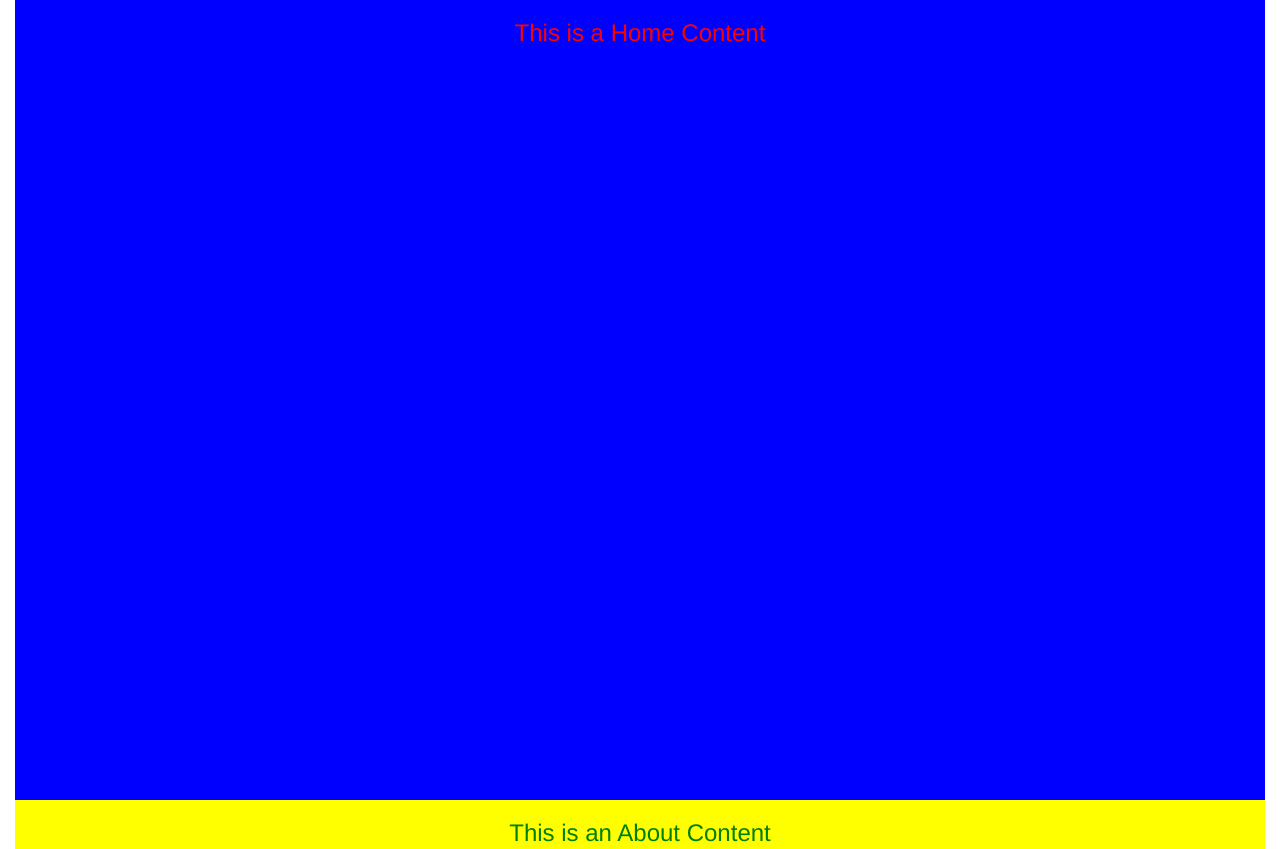
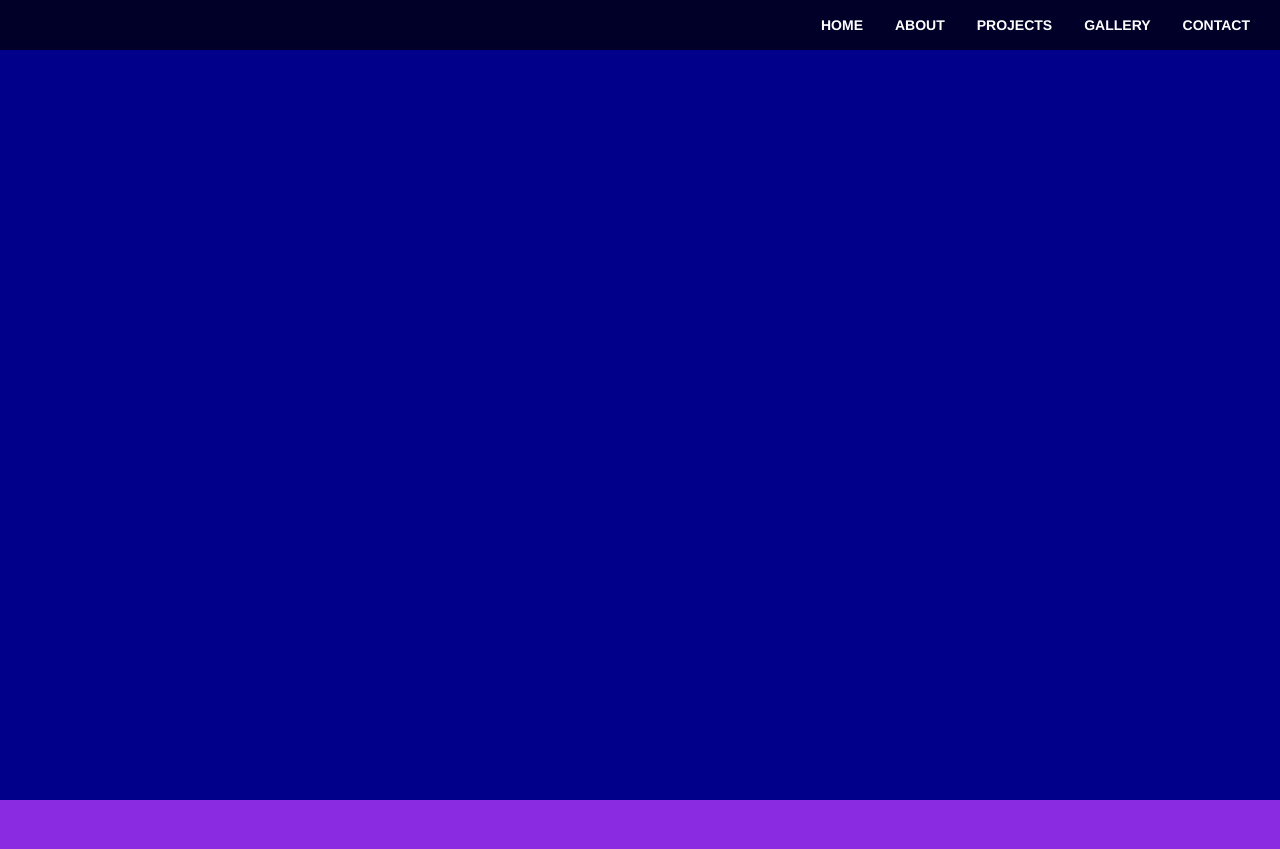
Before and after one commit to blabno/SKN-Page, a website: page app/index.html in a window 1280 px wide. Shown: the top 849 px of the page. Drawn offline with Linux system fonts and the light colour scheme.

Commit message:
Menu example added

```diff
--- a/app/app.js
+++ b/app/app.js
@@ -8,7 +8,7 @@
             restrict: 'E',
             templateUrl: 'resources/templates/home.html',
             controller: function() {
-                this.message = 'This is a Home Content';
+
             },
             controllerAs: 'homeCtrl'
         };
@@ -19,7 +19,7 @@
             restrict: 'E',
             templateUrl: 'resources/templates/about.html',
             controller: function() {
-                this.message = 'This is an About Content';
+
             },
             controllerAs: 'aboutCtrl'
         };
@@ -30,7 +30,7 @@
             restrict: 'E',
             templateUrl: 'resources/templates/projects.html',
             controller: function() {
-                this.message = 'This is a Projects Content';
+
             },
             controllerAs: 'projectsCtrl'
         };
@@ -41,7 +41,7 @@
             restrict: 'E',
             templateUrl: 'resources/templates/gallery.html',
             controller: function() {
-                this.message = 'This is a Gallery Content';
+
             },
             controllerAs: 'galleryCtrl'
         };
@@ -52,7 +52,7 @@
             restrict: 'E',
             templateUrl: 'resources/templates/contact.html',
             controller: function() {
-                this.message = 'This is a Contact Content';
+
             },
             controllerAs: 'contactCtrl'
         };
--- a/app/index.html
+++ b/app/index.html
@@ -35,8 +35,19 @@
 <script type="text/javascript" src="bower_components/jquery/dist/jquery.min.js"></script>
 <script type="text/javascript" src="resources/js/page-scripts.js"></script>
 
+<div ng-controller="ScrollController as scrollCtrl">
+    <nav class="nav-horizontal navbar-fixed-top">
+        <ul class="nav nav-pills">
+            <li><a href="#">Home</a></li>
+            <li><a href="#">About</a></li>
+            <li><a href="#">Projects</a></li>
+            <li><a href="#">Gallery</a></li>
+            <li><a href="#">Contact</a></li>
+        </ul>
+    </nav>
+</div>
+
 <!-- SPA Content -->
-<div class="container-fluid">
 <page-home class="fullscreen"></page-home>
 
 <page-about class="fullscreen"></page-about>
@@ -46,7 +57,8 @@
 <page-gallery class="fullscreen"></page-gallery>
 
 <page-contact class="fullscreen"></page-contact>
-</div>
+
 
 </body>
+
 </html>
--- a/app/resources/style/style.css
+++ b/app/resources/style/style.css
@@ -9,14 +9,44 @@
     display: table;
 }
 
+.nav-horizontal {
+    background-color: rgba(0,0,0,0.7);
+    text-transform: uppercase;
+    font-weight: bold;
+    padding-top: 5px;
+    padding-right: 15px;
+    text-align: right;
+}
+
+.nav-horizontal a {
+    color: #fff;
+}
+
+.nav > li > a:hover {
+    color: #AAA;
+    background-color: transparent;
+    text-transform: uppercase;
+}
+
+.nav > li > a:focus {
+    color: #AAA;
+    background-color: transparent;
+    text-transform: uppercase;
+}
+
+.nav-pills {
+    display: inline-block;
+}
+
+
 page-home {
-    background: blue;
-    color: red;
+    background: darkblue;
+    background-size:cover;
 }
 
 page-about {
-    background: yellow;
-    color: green
+    background: blueviolet;
+    background-size:cover;
 }
 
 page-projects {
--- a/app/resources/templates/about.html
+++ b/app/resources/templates/about.html
@@ -1,2 +1 @@
 <!-- page-about module -->
-<h3 class="text-center">{{ aboutCtrl.message }}</h3>
--- a/app/resources/templates/contact.html
+++ b/app/resources/templates/contact.html
@@ -1,2 +1 @@
 <!-- page-contact module -->
-<h3 class="text-center">{{ contactCtrl.message }}</h3>
--- a/app/resources/templates/gallery.html
+++ b/app/resources/templates/gallery.html
@@ -1,2 +1 @@
 <!-- page-gallery module -->
-<h3 class="text-center">{{ galleryCtrl.message }}</h3>
--- a/app/resources/templates/home.html
+++ b/app/resources/templates/home.html
@@ -1,2 +1 @@
 <!-- page-home module -->
-<h3 class="text-center">{{ homeCtrl.message }}</h3>
--- a/app/resources/templates/projects.html
+++ b/app/resources/templates/projects.html
@@ -1,2 +1 @@
 <!-- page-projects module -->
-<h3 class="text-center">{{ projectsCtrl.message }}</h3>
```
Lines whose indentation alone changed are shown as unchanged.
